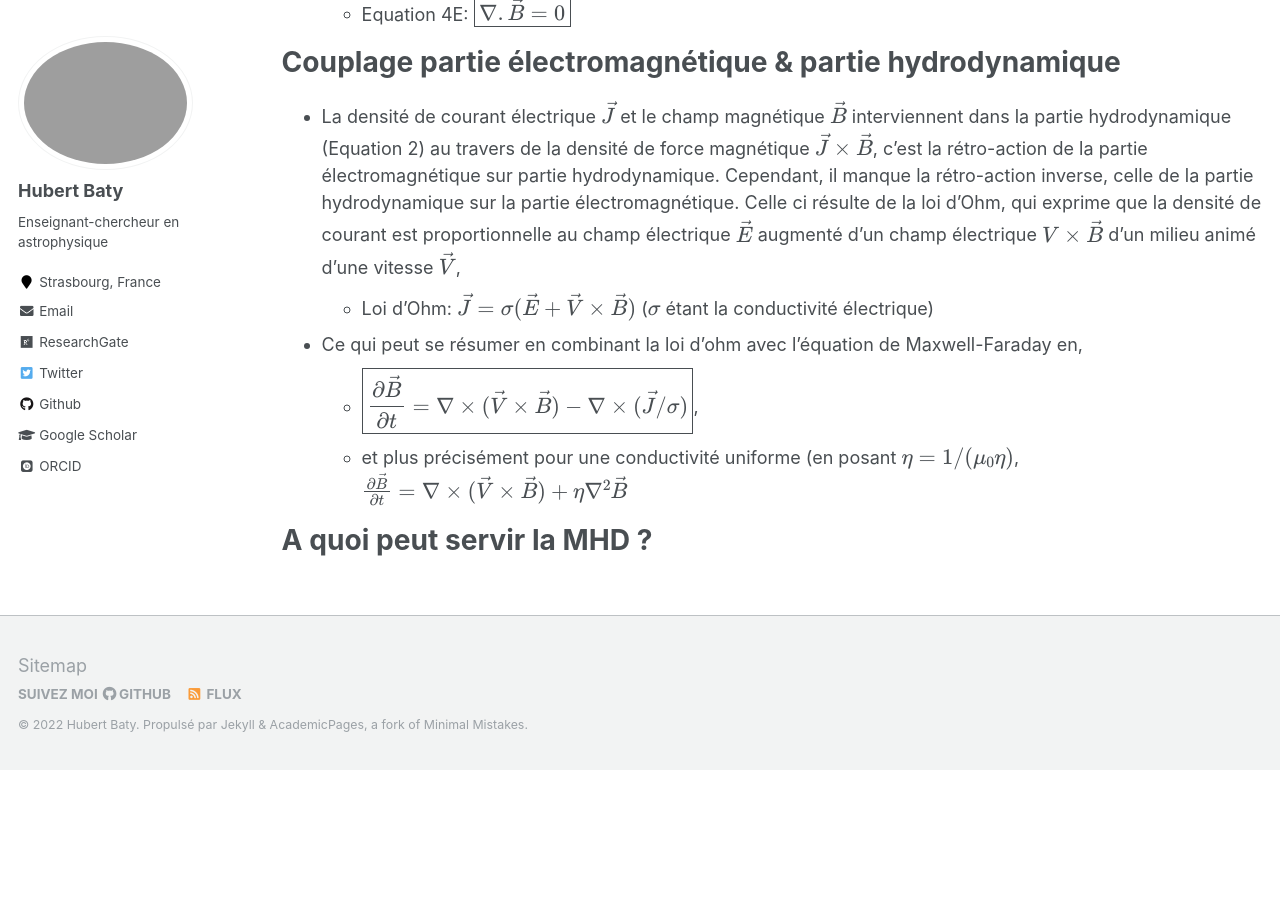
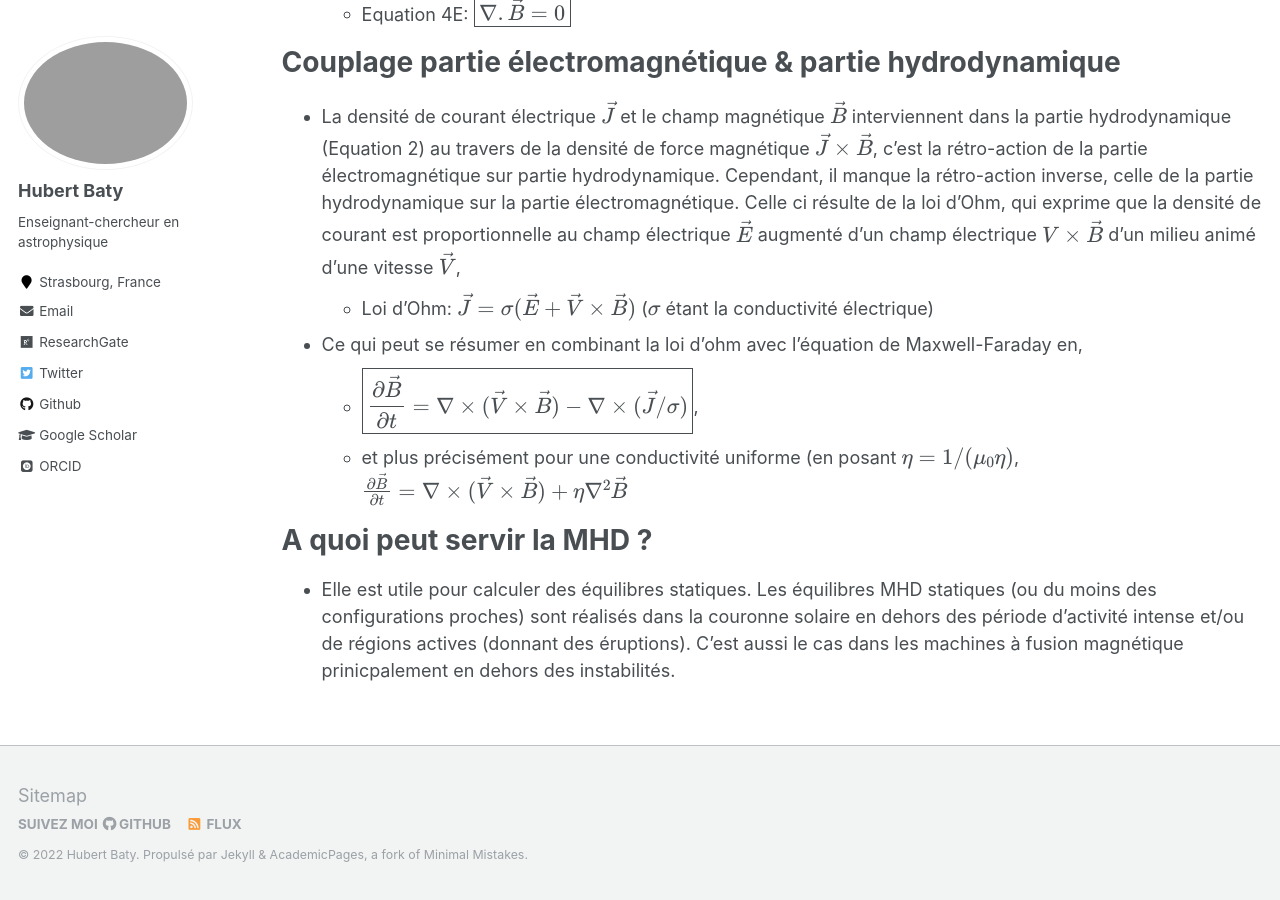
Before and after one commit to hubertbaty/hubertbaty.github.io, a Jekyll site: the page built from _pages/MHD.md, in a window 1280 px wide and 900 px high, scrolled down 2498 px. Built offline with Jekyll 4.4.1, drawn with Linux system fonts in a browser that asks for light colours; some web fonts are replaced; formulas are drawn with MathJax 3; before the commit the page ends 3268 px from its top, so only the background shows below that.

Commit message:
Update MHD.md

```diff
--- a/_pages/MHD.md
+++ b/_pages/MHD.md
@@ -57,3 +57,4 @@ Couplage partie électromagnétique & partie hydrodynamique
 
 A quoi peut servir la MHD ?
 ======
+* Elle est utile pour calculer des équilibres statiques. Les équilibres MHD statiques (ou du moins des configurations proches) sont réalisés dans la couronne solaire en dehors des période d'activité intense et/ou de régions actives (donnant des éruptions). C'est aussi le cas dans les machines à fusion magnétique prinicpalement en dehors des instabilités.
```
